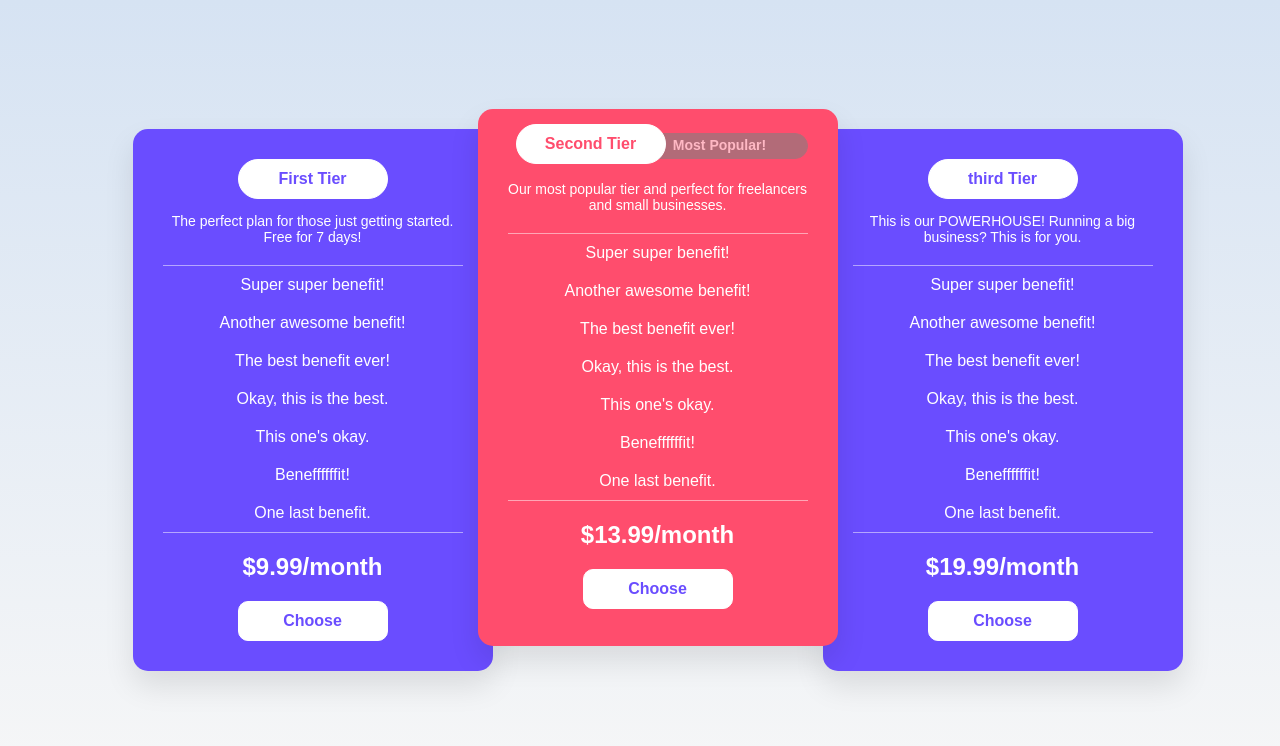
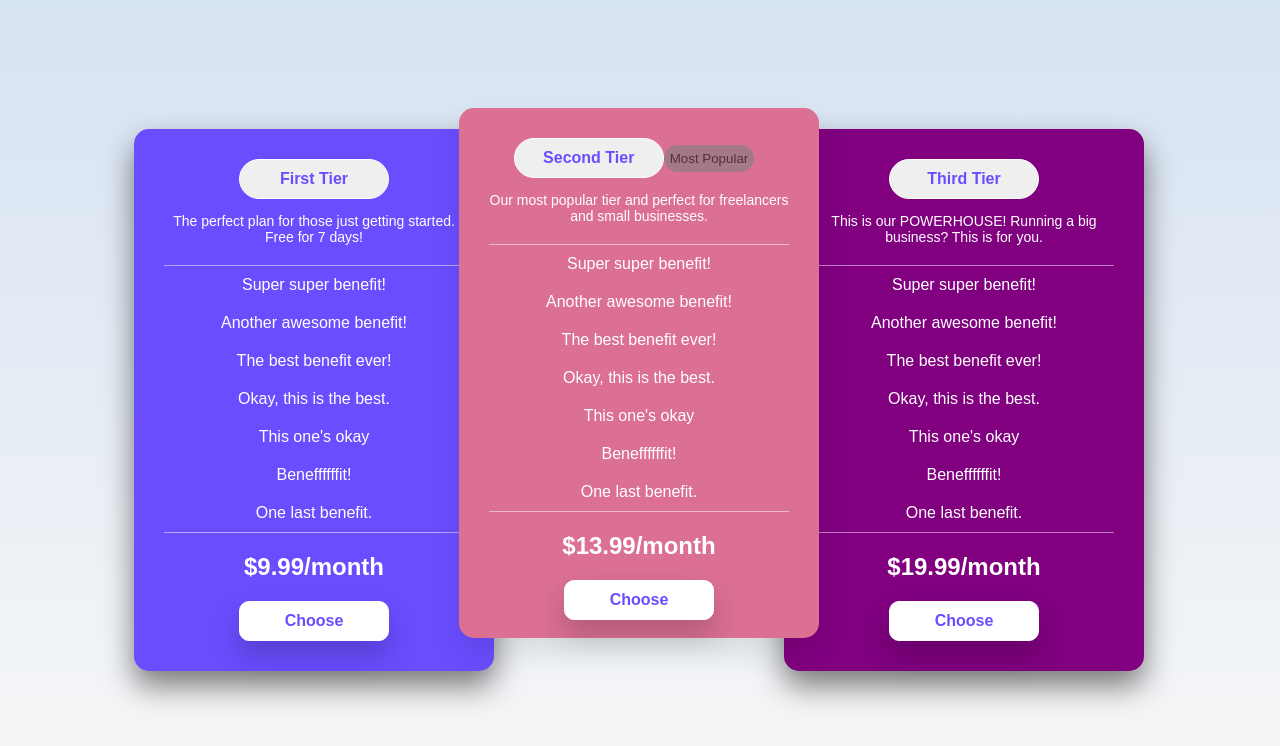
Before and after one commit to mgarg08/daily-task, a React (Create React App) app: page / in a window 1280 px wide. Shown: the top 746 px of the page. Built offline with nearby package versions, Linux system fonts and the light colour scheme.

Commit message:
dynamic implementation

```diff
--- a/src/Component/September1/index.js
+++ b/src/Component/September1/index.js
@@ -1,59 +1,81 @@
 import React from "react";
 import "./style.css";
 
+const cardData = [
+    {
+      title: "First Tier",
+      popular: false,
+      tier:1,
+      heading:
+        "The perfect plan for those just getting started. Free for 7 days!",
+      items: [
+        "Super super benefit!",
+        "Another awesome benefit!",
+        "The best benefit ever!",
+        "Okay, this is the best.",
+        "This one's okay",
+        "Beneffffffit!",
+        "One last benefit.",
+      ],
+      price: "$9.99/month",
+    },
+    {
+      title: "Second Tier",
+      popular: true,
+      tier:2,
+      heading:
+        "Our most popular tier and perfect for freelancers and small businesses.",
+      items: [
+        "Super super benefit!",
+        "Another awesome benefit!",
+        "The best benefit ever!",
+        "Okay, this is the best.",
+        "This one's okay",
+        "Beneffffffit!",
+        "One last benefit.",
+      ],
+      price: "$13.99/month",
+    },
+    {
+      title: "Third Tier",
+      popular: false,
+      tier:3,
+      heading:
+        "This is our POWERHOUSE! Running a big business? This is for you.",
+      items: [
+        "Super super benefit!",
+        "Another awesome benefit!",
+        "The best benefit ever!",
+        "Okay, this is the best.",
+        "This one's okay",
+        "Beneffffffit!",
+        "One last benefit.",
+      ],
+      price: "$19.99/month",
+    },
+  ];
+
 export default function September1() {
     return (
-      <div class="pricing-container">
-          <div class="pricing-card">
-              <button className="heading-button">First Tier</button>
-              <p className="heading">The perfect plan for those just getting started. Free for 7 days!</p>
-              <ul>
-                  <li>Super super benefit!</li>
-                  <li>Another awesome benefit!</li>
-                  <li>The best benefit ever!</li>
-                  <li>Okay, this is the best.</li>
-                  <li>This one's okay.</li>
-                  <li>Beneffffffit!</li>
-                  <li>One last benefit.</li>
+        <div className="pricing-container">
+          {cardData.map((data, tier) => (
+            <div  className={`pricing-card tier${data?.tier || 1}`} key={tier}>
+            {data?.popular?
+            <span>
+                <button className="heading-button">{data?.title}</button>
+                <button className="heading-mostPopular">Most Popular</button>
+            </span>
+            :<button className="heading-button ">{data?.title}</button>}
+              <p className="pricing-heading">{data?.heading}</p>
+              <ul className="pricing-card-list">
+                {data?.items?.map((item) => (
+                  <li className="pricing-card-list-items">{item}</li>
+                ))}
               </ul>
-              <div class="price">$9.99/month</div>
-              <button>Choose</button>
-          </div>
-
-          <div class="pricing-card popular">
-            <span>
-            <button className="heading-button">Second Tier</button>
-            <p>Most Popular!</p>
-            </span>
-              <p className="heading">Our most popular tier and perfect for freelancers and small businesses.</p>
-              <ul>
-                  <li>Super super benefit!</li>
-                  <li>Another awesome benefit!</li>
-                  <li>The best benefit ever!</li>
-                  <li>Okay, this is the best.</li>
-                  <li>This one's okay.</li>
-                  <li>Beneffffffit!</li>
-                  <li>One last benefit.</li>
-              </ul>
-              <div class="price">$13.99/month</div>
-              <button>Choose</button>
-          </div>
-
-          <div class="pricing-card">
-          <button className="heading-button">third Tier</button>
-              <p className="heading">This is our POWERHOUSE! Running a big business? This is for you.</p>
-              <ul>
-                  <li>Super super benefit!</li>
-                  <li>Another awesome benefit!</li>
-                  <li>The best benefit ever!</li>
-                  <li>Okay, this is the best.</li>
-                  <li>This one's okay.</li>
-                  <li>Beneffffffit!</li>
-                  <li>One last benefit.</li>
-              </ul>
-              <div class="price">$19.99/month</div>
-              <button>Choose</button>
-          </div>
-      </div>
-    );
-  }
+              <div className="price">{data?.price}</div>
+              <button className="choose-button">Choose</button>
+            </div>
+          ))}
+        </div>
+      );
+}
--- a/src/Component/September1/style.css
+++ b/src/Component/September1/style.css
@@ -11,8 +11,8 @@ body {
 
   .pricing-container {
     display: flex;
-    gap: 20px;
-    margin: 0 20px;
+    flex-direction: row;
+    width: 1012px;
     position: relative;
   }
 
@@ -23,111 +23,79 @@ body {
     text-align: center;
     padding: 30px;
     width: 300px;
-    transition: transform 0.3s ease;
     background-color: #6a4dff;
     margin-right: -35px;
   }
-
-  .pricing-card.popular {
-    z-index: 1;
-    margin-top: -20px;
-    height: 492px;
-    padding-top: 15px;
-    background-color: #ff4d6d;
-    box-shadow: 0px 15px 30px rgba(0, 0, 0, 0.1);
+  .tier1{
+    background-color: #6a4dff;
+    box-shadow: 0px 15px 30px rgba(0, 0, 0, 0.5);
   }
 
-  .pricing-card.popular span p{
-    height: 21px;
-    margin-top: -31px;
-    margin-left: 124px;
+  .tier2{
+    background-color: palevioletred;
+    height: 470px;
+    z-index: 1;
+    box-shadow: 0px 15px 30px rgba(0, 0, 0, 0.1);
+    margin-top: -21px;
+  }
+  .tier3{
+    background-color: purple;
+    box-shadow: 0px 15px 30px rgba(0, 0, 0, 0.5);
+  }
+
+  .heading-button{
+    border-radius: 29px;
+    color: #6a4dff;
+    width: 150px;
+    font-weight: bold;
+    padding: 10px 20px;
+    cursor: pointer;
+    font-size: 16px;
+    border: 1px solid white;
+    z-index: 1;
+  }
+  .heading-mostPopular{
+    margin-top: -27px;
+    border: 1px solid grey;
     background-color: grey;
     opacity: 0.6;
-    border: 1px solid grey;
-    border-radius: 30px;
-    padding-top: 3px;
-    font-weight: bold;
-}
-  .pricing-card.popular .heading-button{
-    position: relative;
-    border-radius: 29px;
-    color: #ff4d6d;
-    margin-left: -134px;
-    z-index: 1;
-
+    border-radius: 13px;
+    margin-right: 10px;
+    padding: 5px;
   }
-  .pricing-card .heading-button{
-    border-radius: 29px;
+  .popular-true{
+    margin-left: -117px;
   }
 
-  .pricing-card h2 {
-    margin: 0;
-    padding: 10px;
-    font-size: 24px;
-    color: #fff;
-    background-color: #6a4dff;
-    border-radius: 15px 15px 0 0;
-  }
-
-  .pricing-card.popular h2 {
-    background-color: #ff4d6d;
-  }
-  .pricing-card.popular p{
-    font-size: 14px;
-    color: #fff;
-    margin-top: 22px;
-  }
-  .pricing-card.popular ul{
+  .pricing-card .pricing-card-list{
     border-bottom: 1px solid rgba(255, 255, 255, 0.5);
     border-top: 1px solid rgba(255, 255, 255, 0.5);
-  }
-  .pricing-card ul{
-    border-bottom: 1px solid rgba(255, 255, 255, 0.5);
-    border-top: 1px solid rgba(255, 255, 255, 0.5);
-  }
-
-  .pricing-card h2  {
-    font-size: 14px;
-    color: #fff;
-    background-color: #6a4dff;
-    border-radius: 0 0 15px 15px;
-    padding: 10px;
-    margin: 0;
-  }
-
-  .pricing-card.popular h2 + p {
-    background-color: #ff4d6d;
-  }
-   .heading{
-    color:#fff ;
-    font-size: 14px;
-  }
-  .pricing-card.popular button{
-    background-color: #fff;
-  }
-
-  .pricing-card ul {
     list-style: none;
     padding: 0;
     margin: 20px 0;
   }
 
-  .pricing-card ul li {
+  .pricing-heading{
+    color:#fff ;
+    font-size: 14px;
+  }
+
+  .pricing-card .pricing-card-list-items {
     padding: 10px 0;
     color: #fff;
   }
 
-  .pricing-card ul li:last-child {
-    border-bottom: none;
-  }
-
-  .pricing-card button{
+  .choose-button{
     border: 1px solid white;
     border-radius:10px;
     background-color: #fff;
     color: #6a4dff;
     width: 150px;
     font-weight: bold;
+    padding: 10px 20px;
+    cursor: pointer;
+    box-shadow: 0px 15px 30px rgba(0, 0, 0, 0.2);
+    font-size: 16px;
   }
 
   .price {
@@ -136,19 +104,6 @@ body {
     margin: 20px 0;
     color: white;
   }
-
-  button {
-    padding: 10px 20px;
-    cursor: pointer;
-    font-size: 16px;
-  }
-
-
-
-
-
-
-
 
 @media (max-width: 768px) {
     .pricing-container {
@@ -159,12 +114,8 @@ body {
 
     .pricing-card {
         width: 90%;
-        margin: 10px 0;
+        margin: 10px 5px;
         height: 600px;
     }
 
-    .pricing-card.popular {
-        margin-top: 0;
-        height: 600px;
-    }
   }
```
